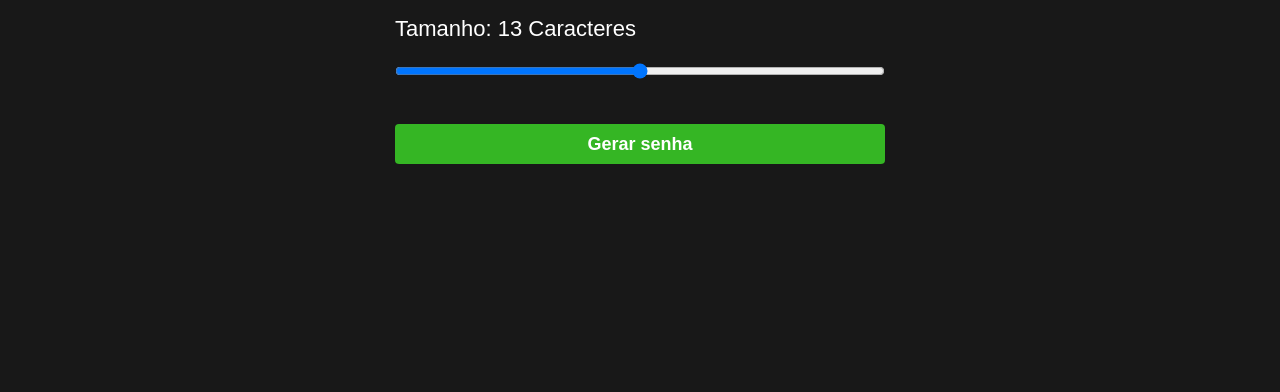
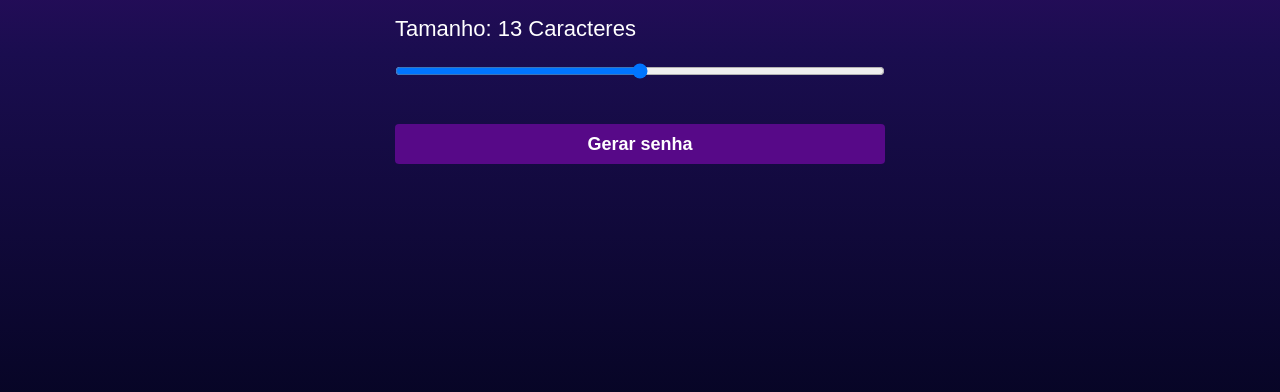
Before and after one commit to santozxy/Password-Generate, a plain HTML site: page index.html in a window 1280 px wide. Shown: the part 346-738 px from the top of the page. Drawn offline with Linux system fonts and the light colour scheme.

Commit message:
Update style.css

```diff
--- a/style.css
+++ b/style.css
@@ -7,8 +7,7 @@
 }
 
 body {
-    background-color: #181818;
-    width: 100%;
+    background-image: linear-gradient(rgb(87, 9, 136), rgb(26, 13, 79), rgb(4, 4, 31));    width: 100%;
     height: 100vh;
     display: flex;
     justify-content: center;
@@ -35,13 +34,12 @@ body {
     border-radius: 5px;
     background: #dfdfdf;
     height: 18px;
-    outline: none;
     margin-top: 20px;
 }
 
 .button-cta {
     height: 40px;
-    background-color: rgb(53, 182, 36);
+    background-color: rgb(87, 9, 136);
     border: 0;
     border-radius: 4px;
     cursor: pointer;
```
